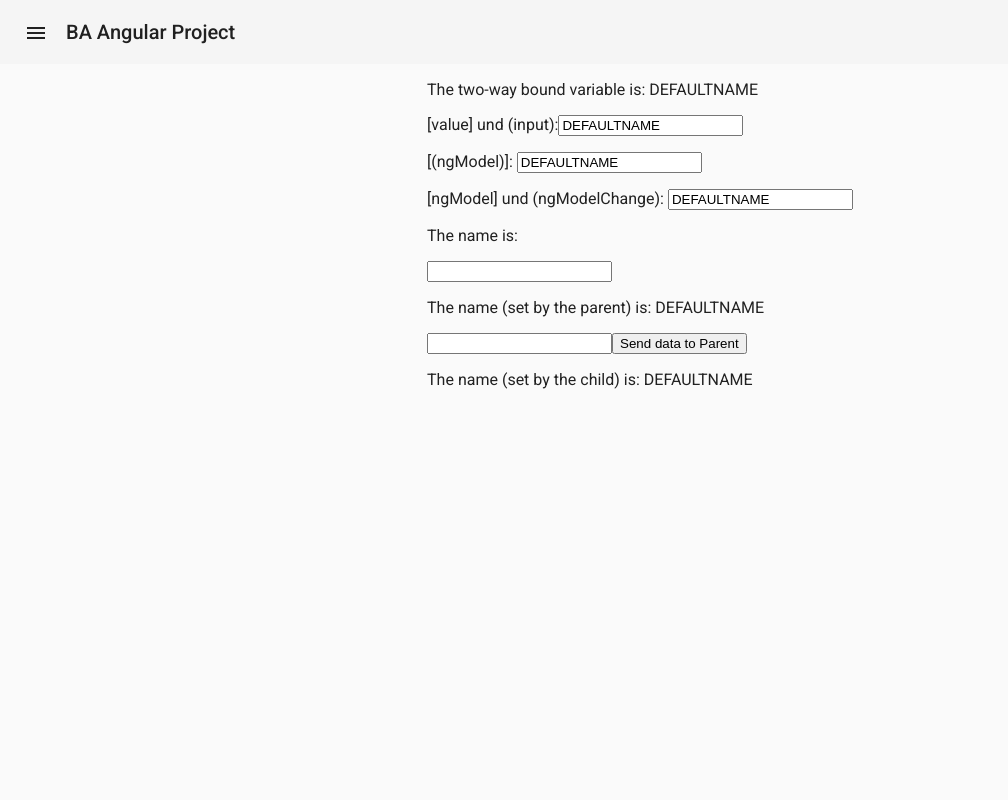
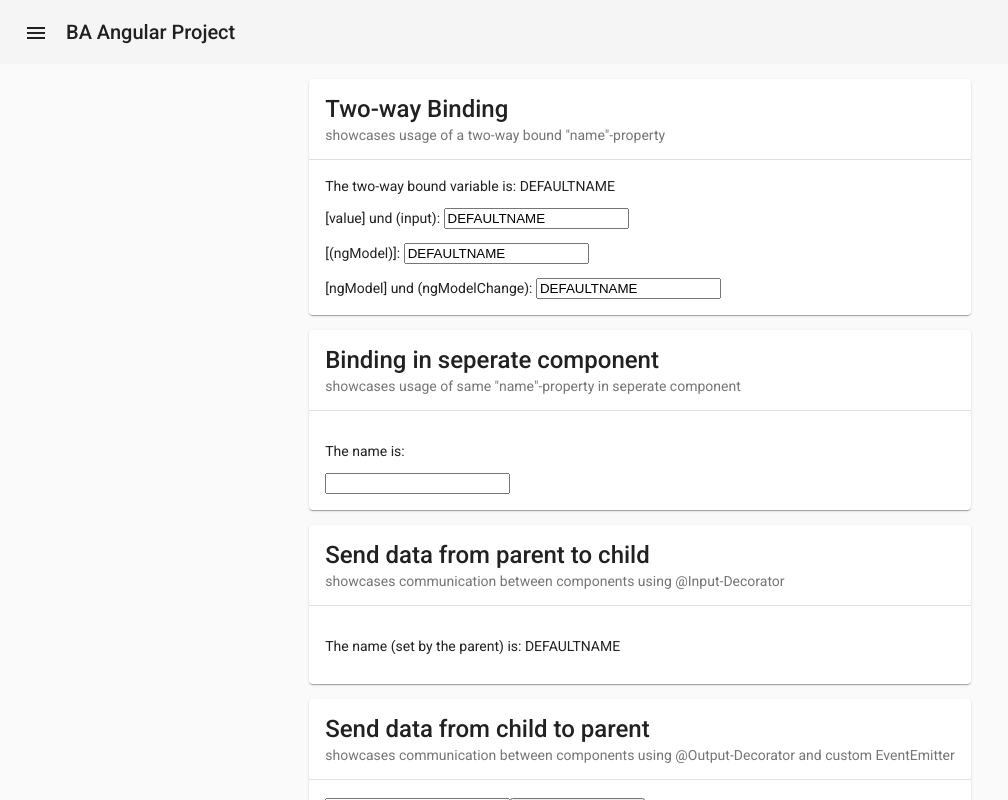
Before and after one commit to Fendorr/BA_Angular_Project, an Angular app: page /bindings in a window 1280 px wide. Shown: the whole page, without its empty margins (0-1008 px from the left). Built offline with nearby package versions, Linux system fonts and the light colour scheme.

Commit message:
bindings redesign done

```diff
--- a/src/app/Bindings/Bindings.component.css
+++ b/src/app/Bindings/Bindings.component.css
@@ -0,0 +1,3 @@
+.custom-card{
+    margin-top: 15px;
+}
--- a/src/app/Bindings/Bindings.component.html
+++ b/src/app/Bindings/Bindings.component.html
@@ -1,8 +1,16 @@
+<div class="container">
+  <!-- Two-way binding card -->
+  <mat-card class="custom-card">
+    <mat-card-title>Two-way Binding</mat-card-title>
+    <mat-card-subtitle>showcases usage of a two-way bound "name"-property</mat-card-subtitle>
+    <mat-divider></mat-divider>
+    <br>
+    <mat-card-content>
       <p>The two-way bound variable is: {{name}}</p>
 
       <!--Ohne NgModel:-->
       <p>
-  <label for="NOngModel-example">[value] und (input):</label>
+        <label for="NOngModel-example">[value] und (input): </label>
         <input id="NOngModel-example" [value]="name" (input)="name = $any($event.target).value">
       </p>
 
@@ -17,9 +25,41 @@
         <label for="ngModel-split-example">[ngModel] und (ngModelChange): </label>
         <input id="ngModel-split-example" [ngModel]="name" (ngModelChange)="name=$event">
       </p>
+    </mat-card-content>
+  </mat-card>
 
+  <!-- seperate binding card -->
+  <mat-card class="custom-card">
+    <mat-card-title>Binding in seperate component</mat-card-title>
+    <mat-card-subtitle>showcases usage of same "name"-property in seperate component</mat-card-subtitle>
+    <mat-divider></mat-divider>
+    <br>
+    <mat-card-content>
       <app-SeperateBindingExample></app-SeperateBindingExample>
+    </mat-card-content>
+  </mat-card>
 
+  <!-- send data from parent to child -->
+  <mat-card class="custom-card">
+    <mat-card-title>Send data from parent to child</mat-card-title>
+    <mat-card-subtitle>showcases communication between components using @Input-Decorator</mat-card-subtitle>
+    <mat-divider></mat-divider>
+    <br>
+    <mat-card-content>
       <app-InputShowcase [name]="name"></app-InputShowcase>
+    </mat-card-content>
+  </mat-card>
+
+  <!-- send data from child to parent -->
+  <mat-card class="custom-card">
+    <mat-card-title>Send data from child to parent</mat-card-title>
+    <mat-card-subtitle>showcases communication between components using @Output-Decorator and custom EventEmitter
+    </mat-card-subtitle>
+    <mat-divider></mat-divider>
+    <br>
+    <mat-card-content>
       <app-OutputShowcase (newNameEvent)="handleNameChange($event)"></app-OutputShowcase>
       <p>The name (set by the child) is: {{name}}</p>
+    </mat-card-content>
+  </mat-card>
+</div>
--- a/src/app/Bindings/Bindings.component.ts
+++ b/src/app/Bindings/Bindings.component.ts
@@ -9,7 +9,6 @@ export class BindingsComponent implements OnInit {
 
   name:string="DEFAULTNAME";
 
-
   handleNameChange(newName: string) {
     this.name = newName;
   }
--- a/src/app/Grid/Grid.component.css
+++ b/src/app/Grid/Grid.component.css
@@ -5,7 +5,3 @@
     max-width: 100%;
     height: auto;
 }
-
-.container{
-    padding-bottom: 10vh;
-}
--- a/src/styles.css
+++ b/src/styles.css
@@ -9,4 +9,8 @@ body {
     font-family: Roboto, "Helvetica Neue", sans-serif;
     height: 100%;
     overflow: hidden;
-    }
+}
+
+.container{
+    padding-bottom: 10vh;
+}
```
Also changed, not shown: 1 other file (tests, documents, lock files or other folders). Lines whose indentation alone changed are shown as unchanged.
